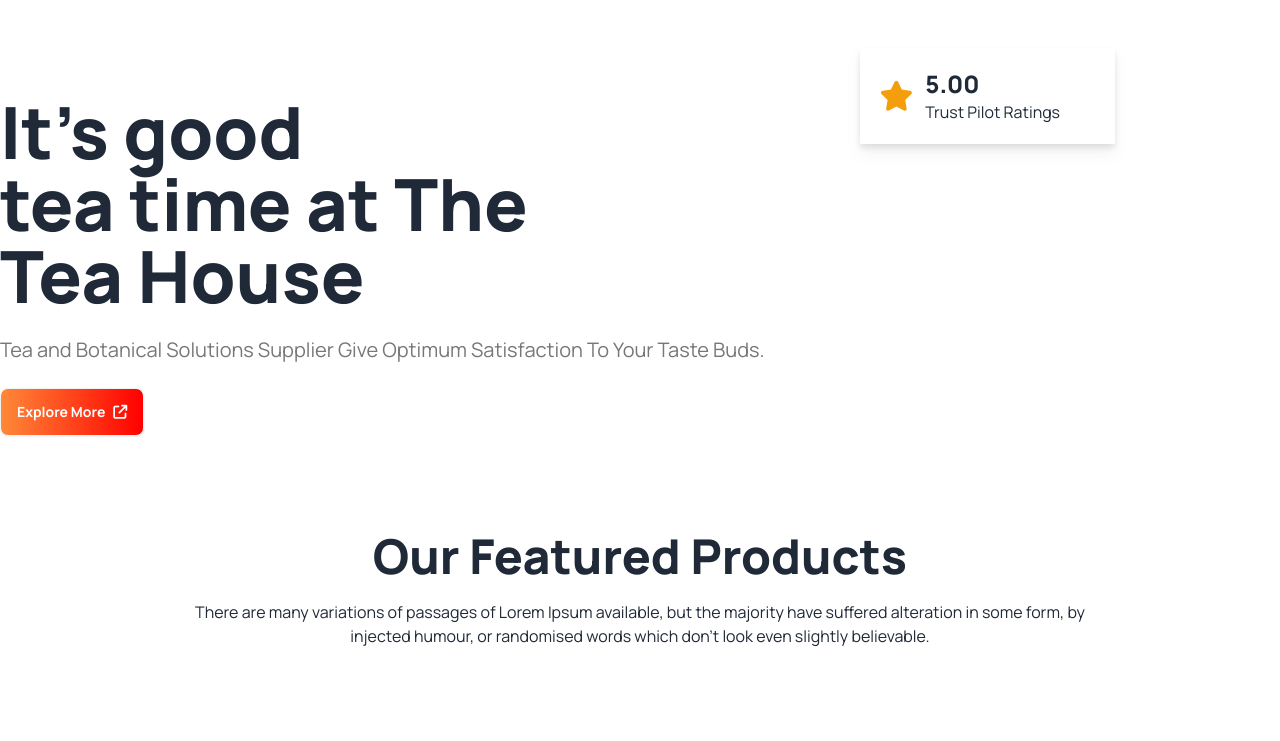
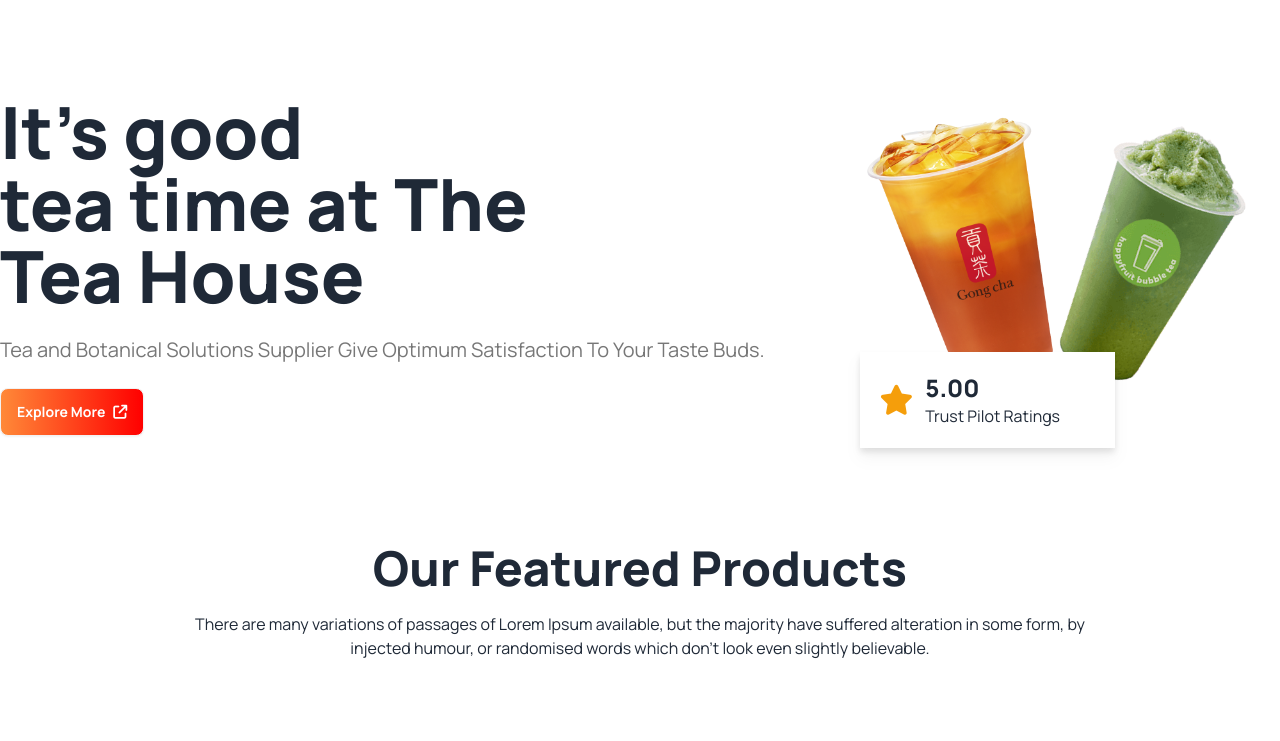
Before and after one commit to Kingshuk1996/tea-house, a plain HTML site: page index.html in a window 1280 px wide. Shown: the top 741 px of the page. Drawn offline with nearby package versions, Linux system fonts and the light colour scheme; the site is published under a folder, as on GitHub Pages, so addresses that start at the root find nothing.

Commit message:
this is full project

```diff
--- a/index.html
+++ b/index.html
@@ -51,7 +51,7 @@
                     <button class="btn bg-gradient-to-r from-gradient-start to-gradient-end text-white">Explore More <i class="fa-solid fa-arrow-up-right-from-square"></i></button>
                 </div>
                 <div class="">
-                    <img src="/images/banner.png" class="w-[420.46px]" />
+                    <img src="./images/banner.png" class="w-[420.46px]"/>
                     <div class=" -mt-16 flex items-center gap-3 drop-shadow-lg bg-[#FFF] p-5 w-[255px]">
                         <div>
                             <i class=" text-3xl text-amber-500 fa-solid fa-star"></i>
```
